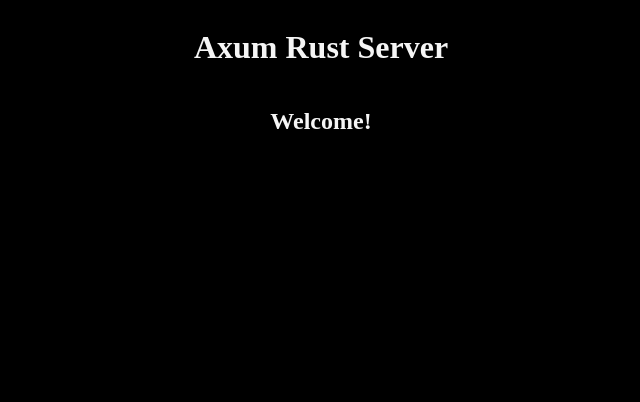
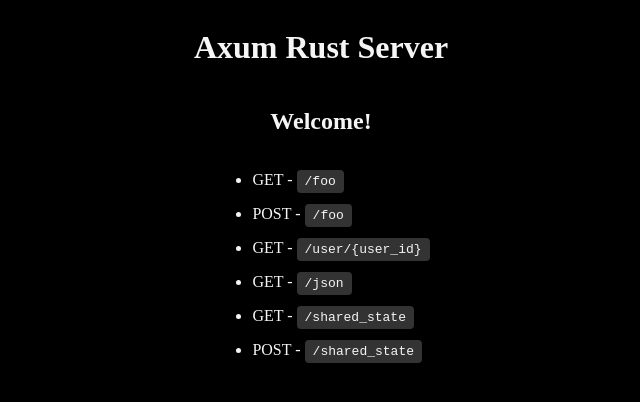
Before and after one commit to franRappazzini/axum-rust-server, a plain HTML site: page index.html in a window 1280 px wide. Shown: the whole page, without its empty margins (319-959 px from the left). Drawn offline with Linux system fonts and the light colour scheme.

Commit message:
feat: html

```diff
--- a/index.html
+++ b/index.html
@@ -13,10 +13,33 @@
         display: grid;
         place-items: center;
       }
+
+      ul {
+        display: flex;
+        flex-direction: column;
+        gap: 1rem;
+        align-items: flex-start;
+      }
+
+      ul code {
+        background-color: #333;
+        padding: 0.25rem 0.5rem;
+        border-radius: 0.25rem;
+      }
     </style>
   </head>
   <body>
     <h1>Axum Rust Server</h1>
     <h2>Welcome!</h2>
+
+    <ul>
+      <!-- <li><code>.route("/", get(index))</code> - GET</li> -->
+      <li>GET - <code>/foo</code></li>
+      <li>POST - <code>/foo</code></li>
+      <li>GET - <code>/user/{user_id}</code></li>
+      <li>GET - <code>/json</code></li>
+      <li>GET - <code>/shared_state</code></li>
+      <li>POST - <code>/shared_state</code></li>
+    </ul>
   </body>
 </html>
```
Also changed, not shown: 1 other file.
